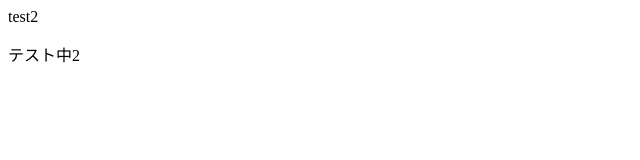
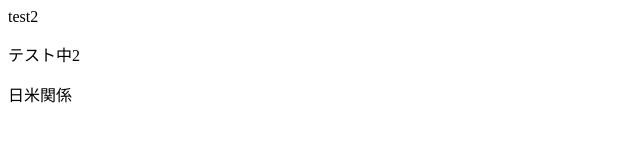
Before and after one commit to maki521/20240408-2, a plain HTML site: page index.html in a window 1280 px wide. Shown: the whole page, without its empty margins (0-640 px from the left). Drawn offline with Linux system fonts and the light colour scheme.

Commit message:
Update index.html

```diff
--- a/index.html
+++ b/index.html
@@ -1,2 +1,3 @@
 <p>test2<p>
 <p>テスト中2<p>
+<p>日米関係<p>
```
